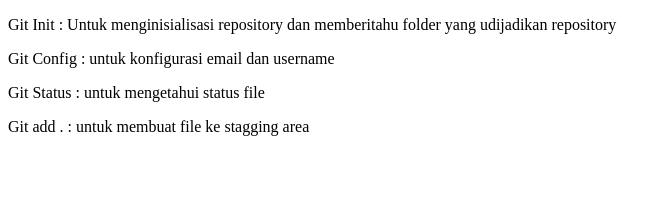
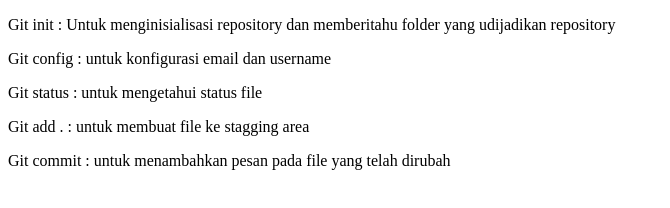
Before and after one commit to muafak27/tugas-fundamentalgit, a plain HTML site: page index.html in a window 1280 px wide. Shown: the whole page, without its empty margins (0-670 px from the left). Drawn offline with Linux system fonts and the light colour scheme.

Commit message:
Menambahkan pengertian Git commit

```diff
--- a/index.html
+++ b/index.html
@@ -6,10 +6,11 @@
 <body>
     <!-- Rangkuman Fundamental -->
     <div>
-        <p>Git Init : Untuk menginisialisasi repository dan memberitahu folder yang udijadikan repository</p>
-        <p>Git Config : untuk konfigurasi email dan username</p>
-        <p>Git Status : untuk mengetahui status file</p>
+        <p>Git init : Untuk menginisialisasi repository dan memberitahu folder yang udijadikan repository</p>
+        <p>Git config : untuk konfigurasi email dan username</p>
+        <p>Git status : untuk mengetahui status file</p>
         <p>Git add . : untuk membuat file ke stagging area</p>
+        <p>Git commit : untuk menambahkan pesan pada file yang telah dirubah</p>
     </div>
 </body>
 </html>
```
